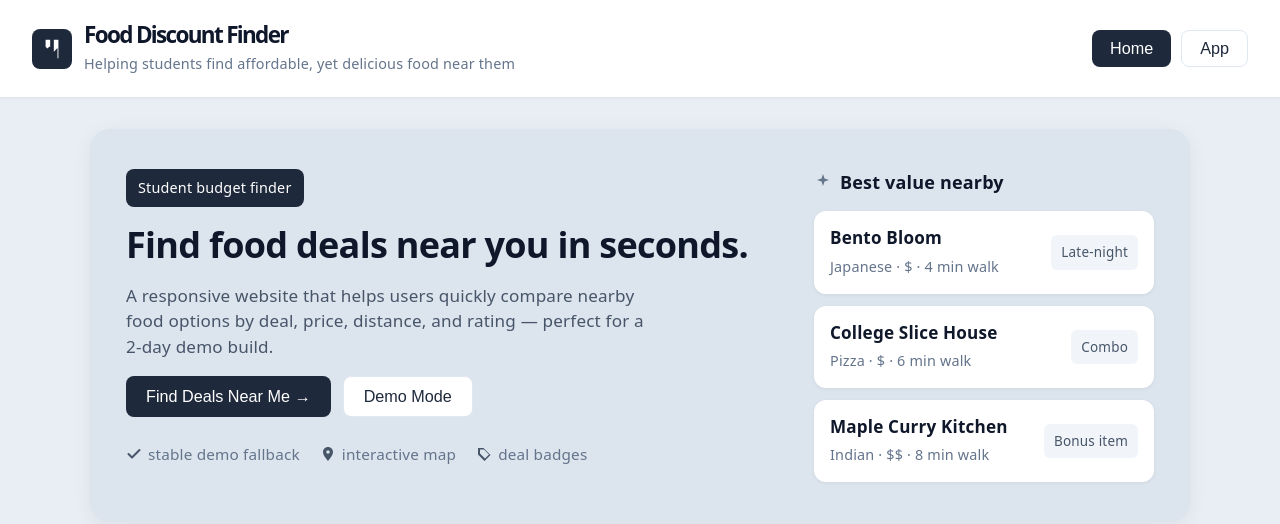
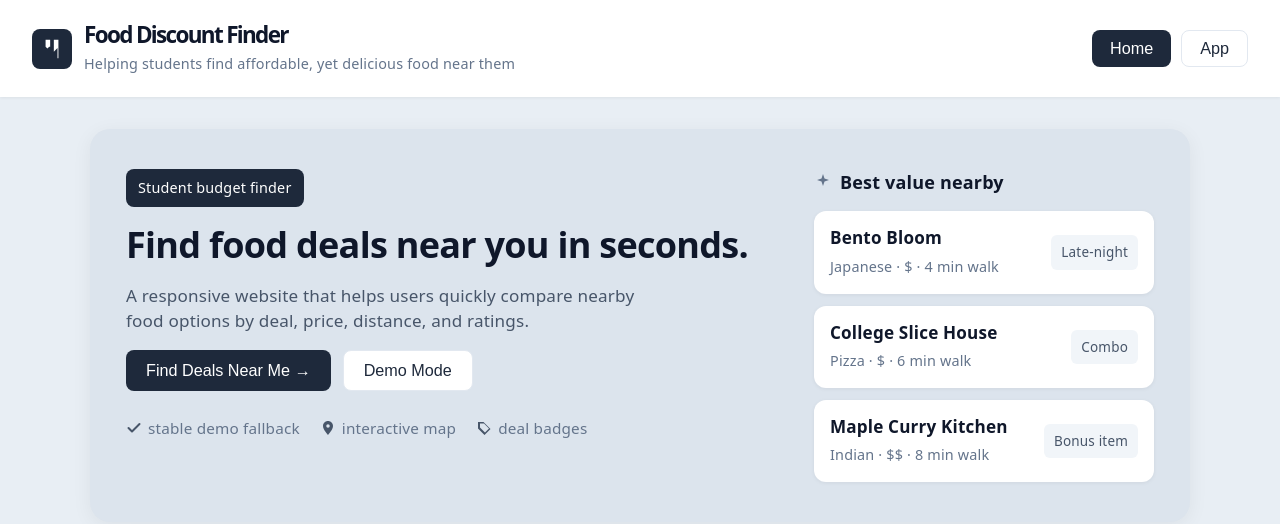
Before and after one commit to William2Git/genesisAI, a React (Vite) app: page / in a window 1280 px wide. Shown: the top 524 px of the page. Built offline with nearby package versions, Linux system fonts and the light colour scheme.

Commit message:
john's commit

```diff
--- a/src/App.jsx
+++ b/src/App.jsx
@@ -74,7 +74,7 @@ function App() {
             <span className="fdf-badge">Student budget finder</span>
             <h2 className="fdf-headline">Find food deals near you in seconds.</h2>
             <p className="fdf-desc">
-              A responsive website that helps users quickly compare nearby food options by deal, price, distance, and rating — perfect for a 2-day demo build.
+              A responsive website that helps users quickly compare nearby food options by deal, price, distance, and ratings.
             </p>
             <div className="fdf-cta">
               <button type="button" className="fdf-btn fdf-btn-primary fdf-cta-primary">
```
